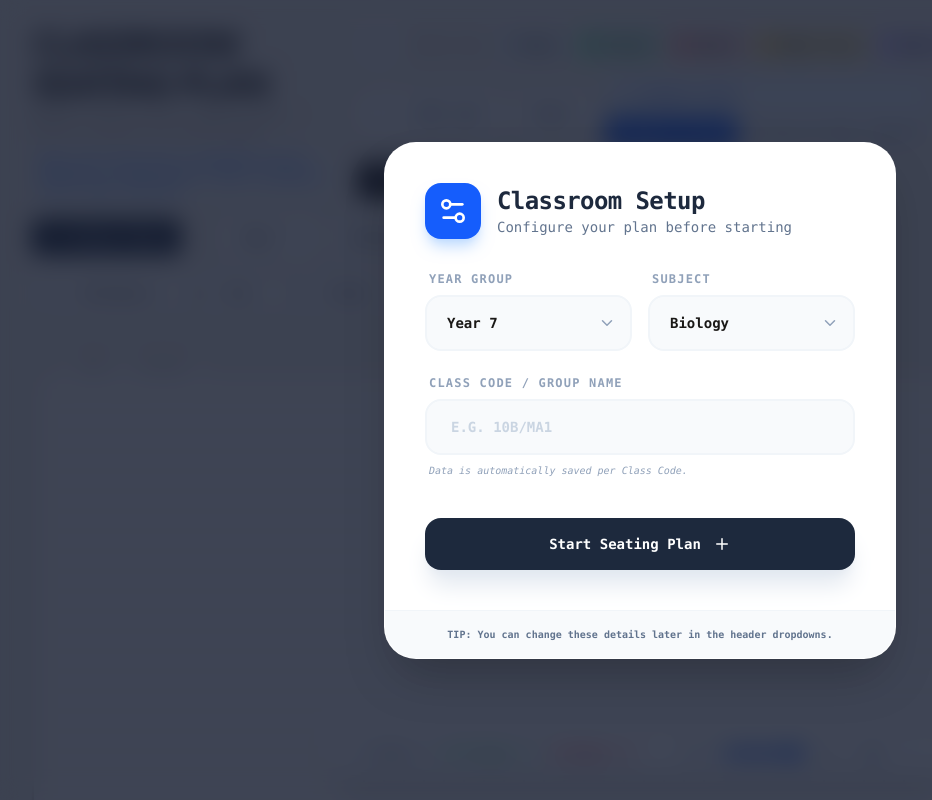
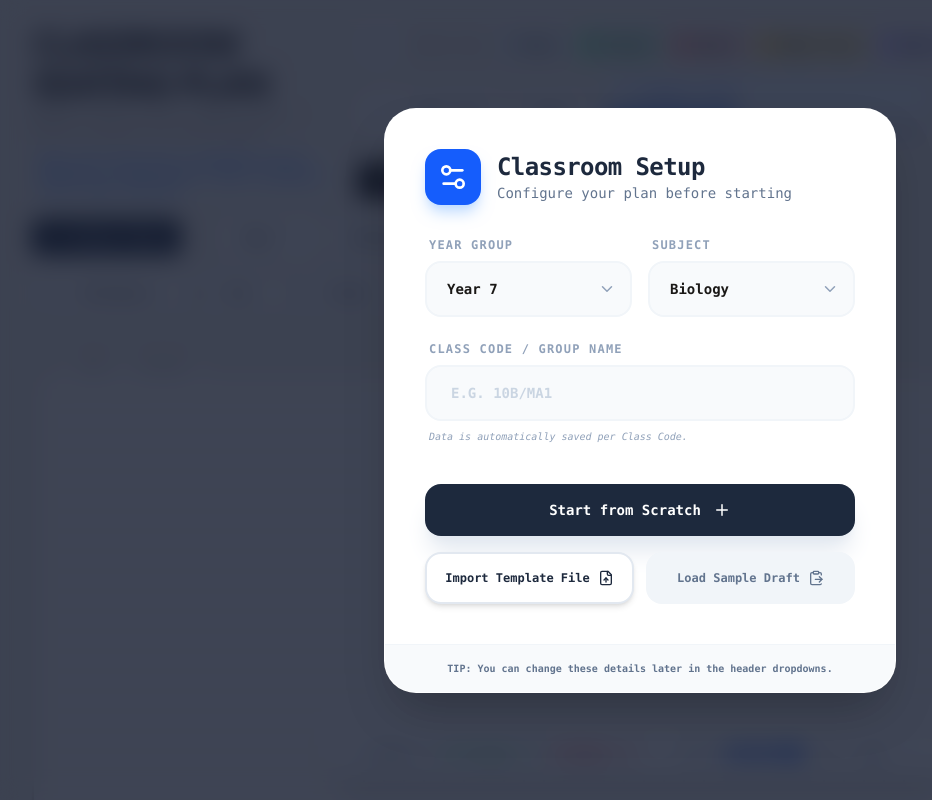
Before and after one commit to pooja7909/seating-plan, a React (Vite) app: page / in a window 1280 px wide. Shown: the top 800 px of the page, without its empty margins (0-932 px from the left). Built offline with nearby package versions, Linux system fonts and the light colour scheme.

Commit message:
Update App.tsx

```diff
--- a/src/App.tsx
+++ b/src/App.tsx
@@ -249,6 +249,7 @@ export default function App() {
     setSeats(draftSeats);
     setRoomElements(DRAFT_LAYOUT.roomElements);
     setGroups(DEFAULT_GROUPS);
+    setIsWelcomeModalOpen(false);
     setToast({ message: 'Default draft layout loaded!', type: 'success' });
     setTimeout(() => setToast(null), 3000);
   };
@@ -429,6 +430,7 @@ export default function App() {
             if (data.subject) setSubject(data.subject);
             if (data.classCode) setClassCode(data.classCode);
             setConfirmModal(null);
+            setIsWelcomeModalOpen(false);
             setToast({ message: 'Seating plan imported successfully', type: 'success' });
           }
         });
@@ -1639,27 +1641,51 @@ export default function App() {
                 </div>
               </div>
 
-              <div className="mt-10 flex flex-col gap-3">
+              <div className="mt-10 flex flex-col gap-4">
                 <button
                   onClick={() => setIsWelcomeModalOpen(false)}
                   className="w-full bg-slate-800 text-white rounded-2xl px-6 py-4 font-black text-sm hover:bg-slate-900 shadow-xl shadow-slate-200 transition-all active:scale-95 flex items-center justify-center gap-3"
                 >
-                  Start Seating Plan
+                  Start from Scratch
                   <Plus size={18} />
                 </button>
 
-                {localStorage.getItem('classroom-user-template') && (
+                <div className="grid grid-cols-1 sm:grid-cols-2 gap-3">
+                  <label className="flex-1 bg-white border-2 border-slate-200 text-slate-800 rounded-2xl px-4 py-4 font-black text-xs hover:bg-slate-50 shadow-md transition-all active:scale-95 flex items-center justify-center gap-2 cursor-pointer text-center">
+                    Import Template File
+                    <FileUp size={16} />
+                    <input
+                      type="file"
+                      accept=".json"
+                      onChange={(e) => {
+                        importTemplate(e);
+                        // The confirmation modal will handle the flow
+                      }}
+                      className="hidden"
+                    />
+                  </label>
+
+                  {localStorage.getItem('classroom-user-template') ? (
                     <button
                       onClick={() => {
                         applyMyRoomTemplate();
                         setIsWelcomeModalOpen(false);
                       }}
-                    className="w-full bg-blue-600 text-white rounded-2xl px-6 py-4 font-black text-sm hover:bg-blue-700 shadow-xl shadow-blue-100 transition-all active:scale-95 flex items-center justify-center gap-3"
-                  >
-                    Use My Room Layout
-                    <LayoutGrid size={18} />
+                      className="flex-1 bg-blue-600 text-white rounded-2xl px-4 py-4 font-black text-xs hover:bg-blue-700 shadow-md transition-all active:scale-95 flex items-center justify-center gap-2"
+                    >
+                      Use Saved Layout
+                      <LayoutGrid size={16} />
+                    </button>
+                  ) : (
+                    <button
+                      onClick={loadDraft}
+                      className="flex-1 bg-slate-100 text-slate-500 rounded-2xl px-4 py-4 font-black text-xs hover:bg-slate-200 transition-all active:scale-95 flex items-center justify-center gap-2 border-2 border-transparent"
+                    >
+                      Load Sample Draft
+                      <ClipboardPaste size={16} />
                     </button>
                   )}
+                </div>
               </div>
             </div>
 
```
Lines whose indentation alone changed are shown as unchanged.
